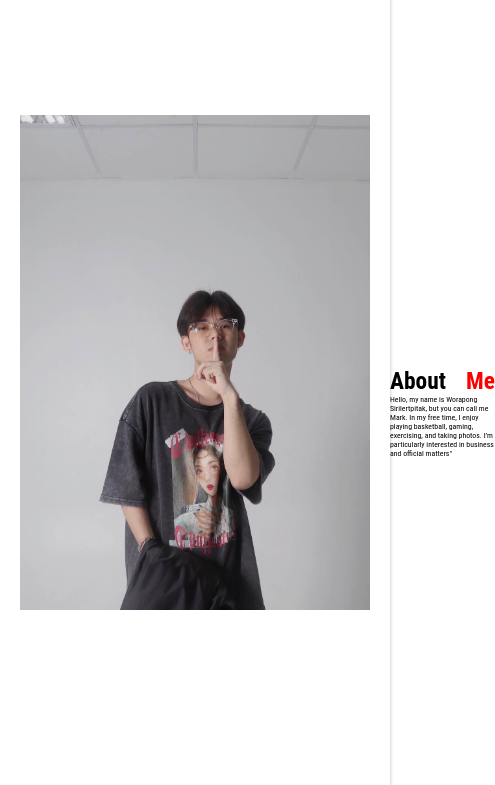
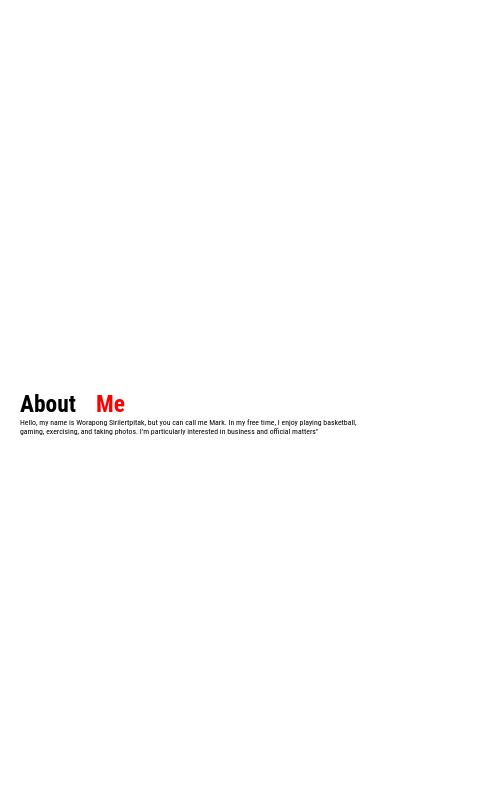
Before and after one commit to MarsLuz/Portfolio, a plain HTML site: page index.html in a window 390 px wide. Shown: the part 315-1100 px from the top of the page, 495 px wide, since content can reach past the window. Drawn offline with Linux system fonts and the light colour scheme.

Commit message:
Update style.css

```diff
--- a/style.css
+++ b/style.css
@@ -309,8 +309,7 @@ body {
     }
 
     .about-image {
-         justify-content: center;
-    align-items: center;
+        display: none; /* ซ่อนรูปภาพเมื่อหน้าจอเล็กกว่า 768px */
     }
 
     .menu a.active {
```
